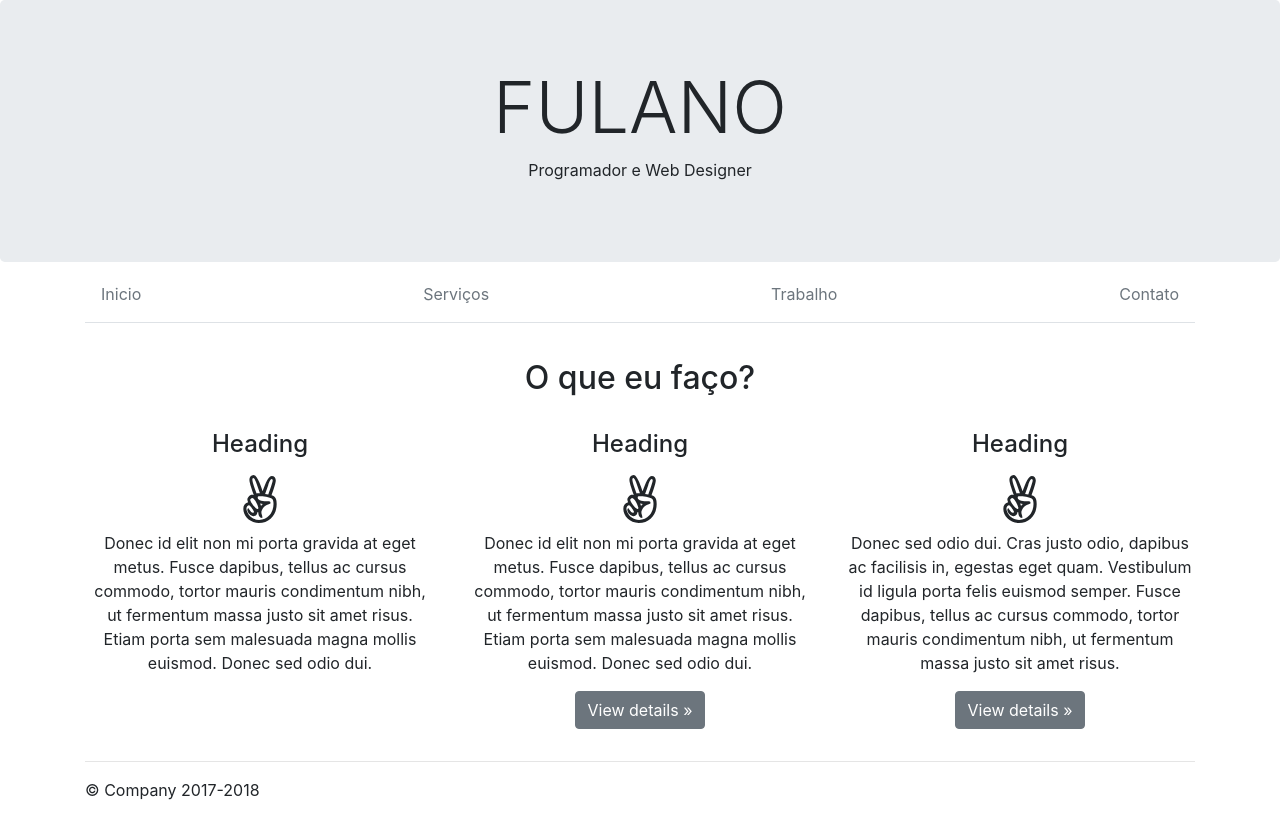
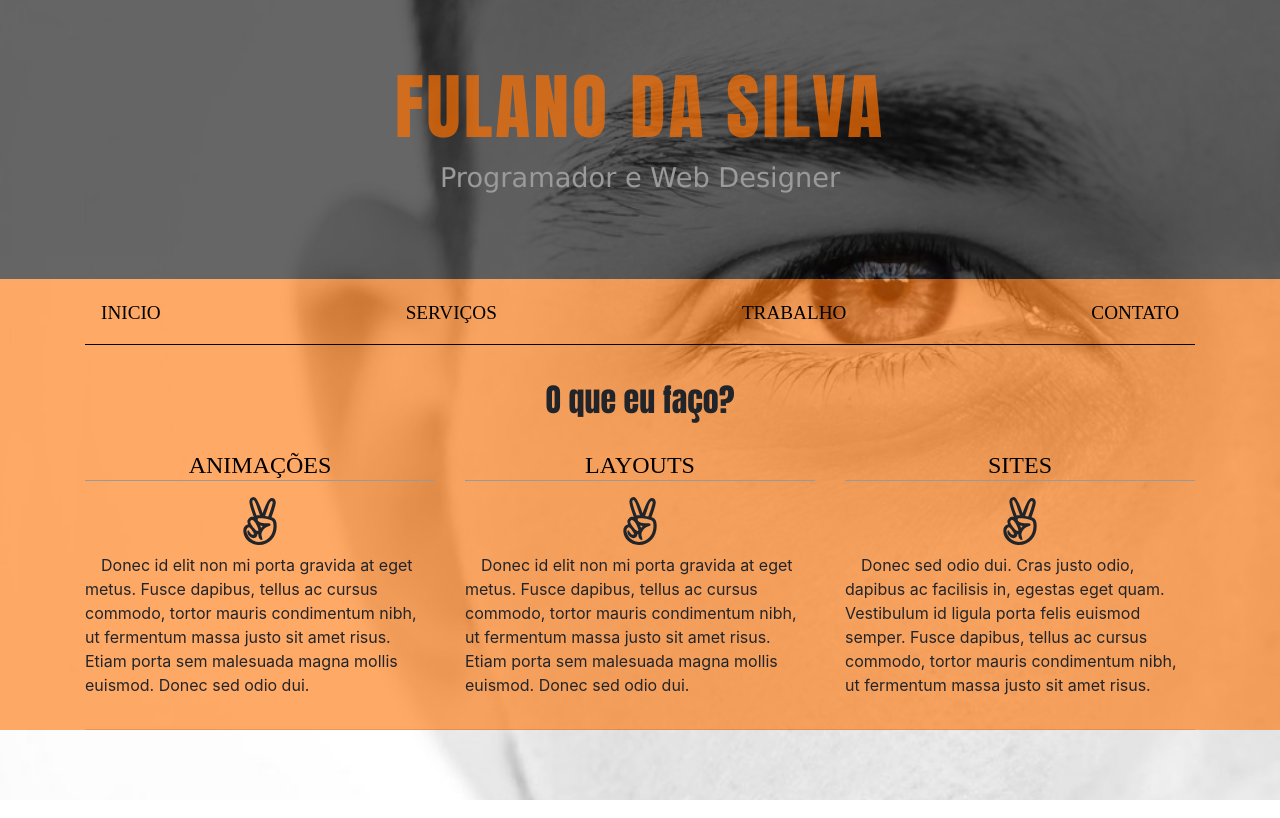
Before and after one commit to brunoborta/webDesign, a plain HTML site: page site/index.html in a window 1280 px wide. Drawn offline with nearby package versions, Linux system fonts and the light colour scheme.

Commit message:
Trabalho concluido. Passado o psd para html

```diff
--- a/site/index.html
+++ b/site/index.html
@@ -18,22 +18,22 @@
   </head>
 
   <body>
+  <header>
+    <div class="mb-0 text-center">
+      <div class="container">
+        <h1 class="display-3">FULANO DA SILVA</h1>
+        <p>Programador e Web Designer</p>
+      </div>
+    </div>
+  </header>
 	<main role="main">
-
-      <!-- Main jumbotron for a primary marketing message or call to action -->
-      <div class="jumbotron mb-0 text-center">
-        <div class="container">
-          <h1 class="display-3">FULANO</h1>
-          <p>Programador e Web Designer</p>
-        </div>
-      </div>
 	  <div class="container">
 		  <div class="nav-scroller py-1 mb-2">
-			<nav class="nav d-flex justify-content-between border-bottom">
-			  <a class="p-3 text-muted" href="#">Inicio</a>
-			  <a class="p-3 text-muted" href="#">Serviços</a>
-			  <a class="p-3 text-muted" href="#">Trabalho</a>
-			  <a class="p-3 text-muted" href="#">Contato</a>
+			<nav class="nav d-flex justify-content-between border-menu">
+			  <a class="p-3" href="#">INICIO</a>
+			  <a class="p-3" href="#">SERVIÇOS</a>
+			  <a class="p-3" href="#">TRABALHO</a>
+			  <a class="p-3" href="#">CONTATO</a>
 			</nav>
 		  </div>
 	  </div>
@@ -45,21 +45,25 @@
         <!-- Example row of columns -->
         <div class="row text-center">
           <div class="col-md-4">
-            <h4>Heading</h4>
-			<i class="fab fa-angellist fa-4x py-2"></i>
-            <p>Donec id elit non mi porta gravida at eget metus. Fusce dapibus, tellus ac cursus commodo, tortor mauris condimentum nibh, ut fermentum massa justo sit amet risus. Etiam porta sem malesuada magna mollis euismod. Donec sed odio dui. </p>
+            <h4 class="title-border">ANIMAÇÕES</h4>
+			      <i class="fab fa-angellist fa-4x py-2"></i>
+            <div class="text-left">
+              <p>&emsp;Donec id elit non mi porta gravida at eget metus. Fusce dapibus, tellus ac cursus commodo, tortor mauris condimentum nibh, ut fermentum massa justo sit amet risus. Etiam porta sem malesuada magna mollis euismod. Donec sed odio dui. </p>
+            </div>
           </div>
           <div class="col-md-4">
-            <h4>Heading</h4>
+            <h4 class="title-border">LAYOUTS</h4>
             <i class="fab fa-angellist fa-4x py-2"></i>
-			<p>Donec id elit non mi porta gravida at eget metus. Fusce dapibus, tellus ac cursus commodo, tortor mauris condimentum nibh, ut fermentum massa justo sit amet risus. Etiam porta sem malesuada magna mollis euismod. Donec sed odio dui. </p>
-            <p><a class="btn btn-secondary" href="#" role="button">View details &raquo;</a></p>
+            <div class="text-left">
+              <p>&emsp;Donec id elit non mi porta gravida at eget metus. Fusce dapibus, tellus ac cursus commodo, tortor mauris condimentum nibh, ut fermentum massa justo sit amet risus. Etiam porta sem malesuada magna mollis euismod. Donec sed odio dui. </p>
+            </div>
           </div>
           <div class="col-md-4">
-            <h4>Heading</h4>
-			<i class="fab fa-angellist fa-4x py-2"></i>
-            <p>Donec sed odio dui. Cras justo odio, dapibus ac facilisis in, egestas eget quam. Vestibulum id ligula porta felis euismod semper. Fusce dapibus, tellus ac cursus commodo, tortor mauris condimentum nibh, ut fermentum massa justo sit amet risus.</p>
-            <p><a class="btn btn-secondary" href="#" role="button">View details &raquo;</a></p>
+            <h4 class="title-border">SITES</h4>
+            <i class="fab fa-angellist fa-4x py-2"></i>
+            <div class="text-left">
+              <p>&emsp;Donec sed odio dui. Cras justo odio, dapibus ac facilisis in, egestas eget quam. Vestibulum id ligula porta felis euismod semper. Fusce dapibus, tellus ac cursus commodo, tortor mauris condimentum nibh, ut fermentum massa justo sit amet risus.</p>
+            </div>
           </div>
         </div>
 
@@ -68,11 +72,6 @@
       </div> <!-- /container -->
 
     </main>
-
-    <footer class="container">
-      <p>&copy; Company 2017-2018</p>
-    </footer>
-
     <!-- Bootstrap core JavaScript
     ================================================== -->
     <!-- Placed at the end of the document so the pages load faster -->
--- a/site/trabalho.css
+++ b/site/trabalho.css
@@ -0,0 +1,61 @@
+body {
+    background: url(face.jpg) no-repeat center center fixed;
+    -webkit-background-size: cover;
+    -moz-background-size: cover;
+    -o-background-size: cover;
+    background-size: cover;
+}
+header {
+    padding: 4rem 2rem;
+    background-color: rgba(0,0,0,0.6);
+    height: 40%;
+}
+
+header p {
+    font-family: Verdana, Geneva, sans-serif;
+    font-size: 1.7em;
+    color: #9a9a9a;
+}
+main {
+    background-color: rgba(255, 113, 0, 0.6);
+    height: 60%;
+}
+
+main div {
+    z-index: 1;
+}
+
+.border-menu {
+    border-bottom: 1px solid black;
+}
+
+h1 {
+    font-family: Impact, Haettenschweiler, "Franklin Gothic Bold", Charcoal, "Helvetica Inserat", "Bitstream Vera Sans Bold", "Arial Black", "sans serif";
+    letter-spacing: 3px;
+    color: rgba(255, 113, 0, 0.7);
+}
+
+h2 {
+    font-family: Impact, Haettenschweiler, "Franklin Gothic Bold", Charcoal, "Helvetica Inserat", "Bitstream Vera Sans Bold", "Arial Black", "sans serif";
+}
+
+p.subtitle {
+
+}
+
+nav a, h4 {
+    font-family: "Californian FB", AppleMyungjo;
+    color: black;
+}
+
+nav a {
+    font-size: 1.2em;
+}
+
+nav a:hover {
+    color: black;
+}
+
+.title-border {
+    border-bottom: 1px solid #999a99;
+}
```
Also changed, not shown: site/face.jpg (renamed from face.jpg).
